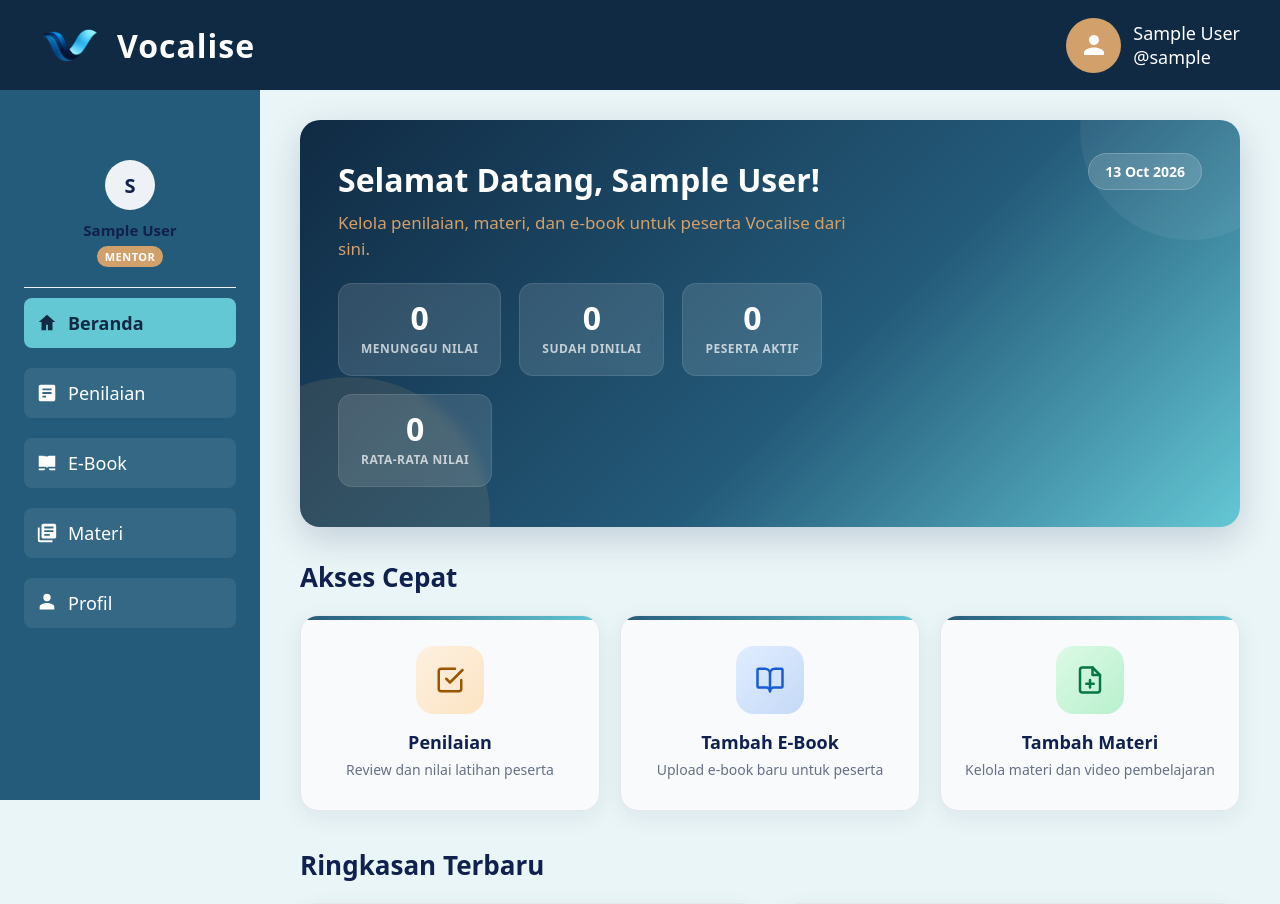
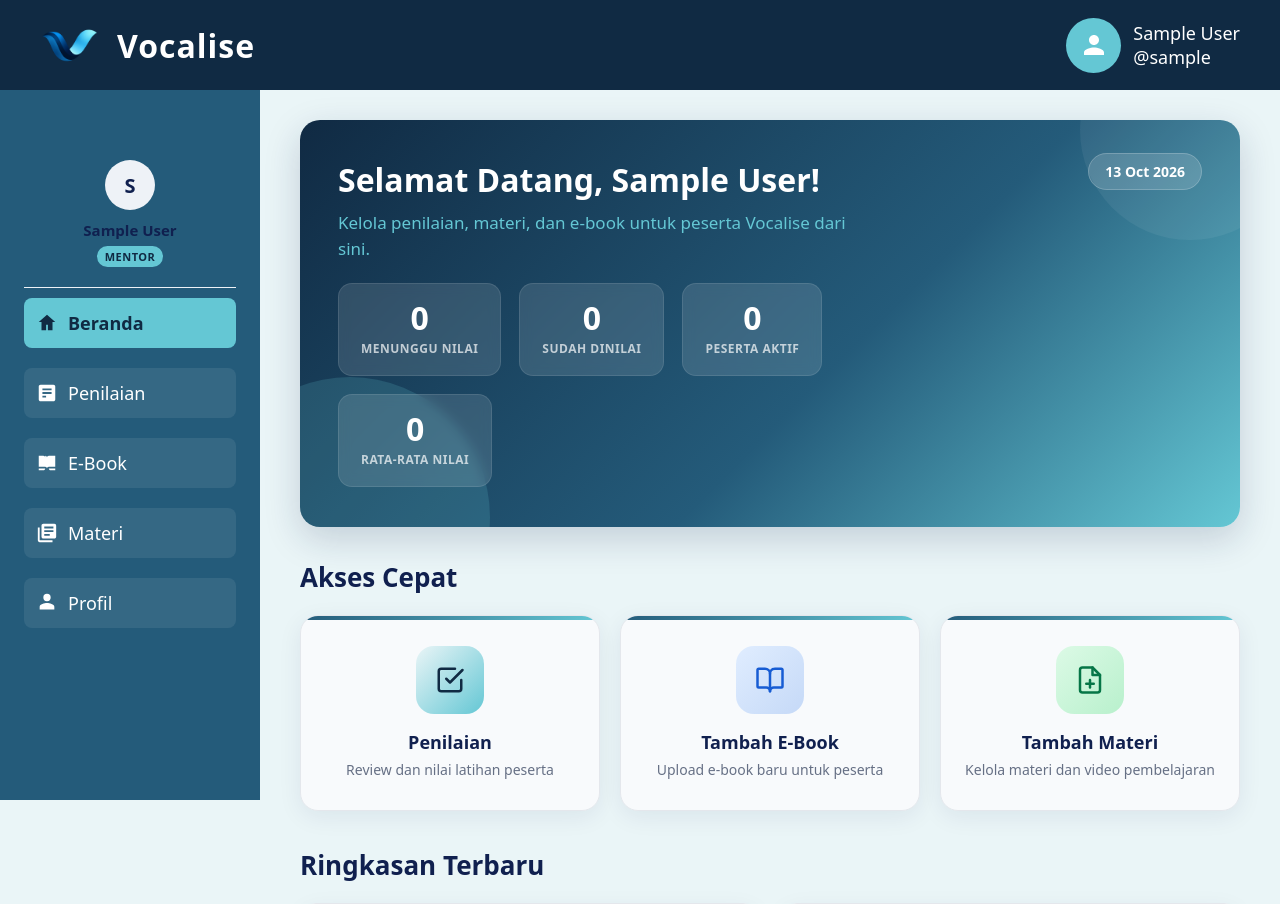
Before and after one commit to IlmanZuhry/Vocalise, a PHP site: page /talklabb/admin/dashboard.php in a window 1280 px wide. Shown: the top 904 px of the page. Run offline with PHP 8.4, Linux system fonts and the light colour scheme; the visitor is signed in with stand-in values (Sample User, id 1); data comes from the database, SQL or seed files in the repository; data that the repository does not hold is empty.

Commit message:
perbaikan

```diff
--- a/admin/dashboard.php
+++ b/admin/dashboard.php
@@ -88,7 +88,7 @@ function mentorScoreValue($submission, $key, $fallback = 75) {
             width: 280px;
             height: 280px;
             border-radius: 50%;
-            background: rgba(210, 160, 107, 0.12);
+            background: rgba(100, 199, 212, 0.18);
             left: -90px;
             bottom: -130px;
         }
@@ -119,7 +119,7 @@ function mentorScoreValue($submission, $key, $fallback = 75) {
 
         .hero-text p {
             font-size: 17px;
-            color: #d2a06b;
+            color: #64C7D4;
             margin: 0 0 22px;
             line-height: 1.5;
         }
@@ -224,7 +224,7 @@ function mentorScoreValue($submission, $key, $fallback = 75) {
             height: 6px;
         }
 
-        .quick-card.card-penilaian::before { background: linear-gradient(135deg, #d2a06b, #e8c49a); }
+        .quick-card.card-penilaian::before { background: linear-gradient(135deg, #245B7A, #64C7D4); }
         .quick-card.card-ebook::before { background: linear-gradient(135deg, #175cd3, #4a8aec); }
         .quick-card.card-materi::before { background: linear-gradient(135deg, #067647, #34c77b); }
 
@@ -238,7 +238,7 @@ function mentorScoreValue($submission, $key, $fallback = 75) {
             margin: 0 auto 16px;
         }
 
-        .quick-card.card-penilaian .quick-card-icon { background: linear-gradient(135deg, #fdf0e0, #fce4c3); }
+        .quick-card.card-penilaian .quick-card-icon { background: linear-gradient(135deg, #EAF5F7, #64C7D4); }
         .quick-card.card-ebook .quick-card-icon { background: linear-gradient(135deg, #e0edff, #c5d9f7); }
         .quick-card.card-materi .quick-card-icon { background: linear-gradient(135deg, #dcfae6, #b8f0cc); }
 
@@ -247,7 +247,7 @@ function mentorScoreValue($submission, $key, $fallback = 75) {
             height: 30px;
         }
 
-        .quick-card.card-penilaian .quick-card-icon svg { color: #9a5600; }
+        .quick-card.card-penilaian .quick-card-icon svg { color: #102A43; }
         .quick-card.card-ebook .quick-card-icon svg { color: #175cd3; }
         .quick-card.card-materi .quick-card-icon svg { color: #067647; }
 
@@ -312,8 +312,8 @@ function mentorScoreValue($submission, $key, $fallback = 75) {
         }
 
         .queue-mini-item:hover {
-            border-color: #d2a06b;
-            background: #fffaf3;
+            border-color: #64C7D4;
+            background: #EAF5F7;
         }
 
         .queue-mini-item .q-avatar {
@@ -379,14 +379,14 @@ function mentorScoreValue($submission, $key, $fallback = 75) {
             align-items: center;
             gap: 6px;
             margin-top: 14px;
-            color: #d2a06b;
+            color: #245B7A;
             font-weight: 700;
             font-size: 14px;
             text-decoration: none;
             transition: color 0.2s;
         }
 
-        .view-all-link:hover { color: #b8864f; }
+        .view-all-link:hover { color: #102A43; }
 
         /* ===== INFO PANEL ===== */
         .info-card {
--- a/admin/inc/header.php
+++ b/admin/inc/header.php
@@ -187,7 +187,7 @@ if (!$mentor) {
 
         <div class="profile-menu-wrap">
             <button type="button" class="profile-menu-toggle" data-profile-menu-toggle aria-expanded="false" aria-haspopup="true">
-                <div class="avatar" style="background:#d2a06b;display:flex;align-items:center;justify-content:center;">
+                <div class="avatar" style="background:#64C7D4;display:flex;align-items:center;justify-content:center;">
                     <svg viewBox="0 0 24 24" width="30" height="30"><path fill="white" d="M12 12c2.21 0 4-1.79 4-4s-1.79-4-4-4-4 1.79-4 4 1.79 4 4 4zm0 2c-2.67 0-8 1.34-8 4v2h16v-2c0-2.66-5.33-4-8-4z"/></svg>
                 </div>
 
--- a/admin/inc/layout_css.php
+++ b/admin/inc/layout_css.php
@@ -154,7 +154,7 @@
   }
 
   .menu-item.active {
-    background: #d2a06b !important;
+    background: #64C7D4 !important;
     color: #ffffff;
     font-weight: 600;
   }
--- a/admin/inc/sidebar.php
+++ b/admin/inc/sidebar.php
@@ -65,7 +65,7 @@ if (isset($mentor) && $mentor) {
             <?= strtoupper(substr($mentor['name'], 0, 1)) ?>
         </div>
         <div style="color: #10204f; font-weight: 800; font-size: 15px; margin-bottom: 4px;"><?= htmlspecialchars($mentor['name']) ?></div>
-        <div style="display: inline-block; background: #d2a06b; color: #fff; font-size: 11px; font-weight: bold; padding: 3px 8px; border-radius: 999px; letter-spacing: 0.5px; text-transform: uppercase;">
+        <div style="display: inline-block; background: #64C7D4; color: #102A43; font-size: 11px; font-weight: bold; padding: 3px 8px; border-radius: 999px; letter-spacing: 0.5px; text-transform: uppercase;">
             <?= $mentorLabel ?>
         </div>
     </div>
--- a/admin/loginad.php
+++ b/admin/loginad.php
@@ -58,7 +58,7 @@ if ($_SERVER['REQUEST_METHOD'] === 'POST') {
 <head>
     <meta charset="UTF-8">
     <meta name="viewport" content="width=device-width, initial-scale=1.0">
-    <title>TALKLAB Mentor Login</title>
+    <title>VOCALISE Mentor Login</title>
     <link rel="stylesheet" href="../style2.css">
     <style>
         .back-link {
--- a/admin/profil.php
+++ b/admin/profil.php
@@ -67,8 +67,8 @@ if (!$mentor) {
             width: 200px;
             height: 200px;
             border-radius: 50%;
-            border: 5px solid #d2a06b;
-            background: #d2a06b;
+            border: 5px solid #64C7D4;
+            background: #64C7D4;
             display: flex;
             align-items: center;
             justify-content: center;
@@ -84,7 +84,7 @@ if (!$mentor) {
 
         .profile-username {
             font-size: 22px;
-            color: #d2a06b;
+            color: #245B7A;
             margin-bottom: 10px;
         }
 
--- a/forgot_password.php
+++ b/forgot_password.php
@@ -79,7 +79,7 @@ if ($_SERVER['REQUEST_METHOD'] === 'POST') {
 <head>
     <meta charset="UTF-8">
     <meta name="viewport" content="width=device-width, initial-scale=1.0">
-    <title>Atur Ulang Kata Sandi - TALKLAB</title>
+    <title>Atur Ulang Kata Sandi - VOCALISE</title>
     <link rel="stylesheet" href="style3.css">
     <style>
         .alert { padding: 12px 16px; border-radius: 8px; margin-bottom: 16px; font-size: 14px; font-weight: 600; }
--- a/includes/header.php
+++ b/includes/header.php
@@ -187,7 +187,7 @@ $app->ensureSession();
                     <?php if (!empty($displayFoto)): ?>
                         <img src="<?= $displayFoto ?>" class="avatar" alt="Foto profil">
                     <?php else: ?>
-                        <div class="avatar" style="background:#d2a06b;display:flex;align-items:center;justify-content:center;">
+                        <div class="avatar" style="background:#64C7D4;display:flex;align-items:center;justify-content:center;">
                             <svg viewBox="0 0 24 24" width="30" height="30"><path fill="white" d="M12 12c2.21 0 4-1.79 4-4s-1.79-4-4-4-4 1.79-4 4 1.79 4 4 4zm0 2c-2.67 0-8 1.34-8 4v2h16v-2c0-2.66-5.33-4-8-4z"/></svg>
                         </div>
                     <?php endif; ?>
--- a/includes/layout_css.php
+++ b/includes/layout_css.php
@@ -154,7 +154,7 @@
   }
 
   .menu-item.active {
-    background: #d2a06b !important;
+    background: #64C7D4 !important;
     color: #ffffff;
     font-weight: 600;
   }
--- a/materi_detail.php
+++ b/materi_detail.php
@@ -20,7 +20,7 @@ $completedVideoIds = $currentUser ? $app->getCompletedVideoIds($currentUser['Id_
 <head>
     <meta charset="UTF-8">
     <meta name="viewport" content="width=device-width, initial-scale=1.0">
-    <title>TALKLAB - <?= htmlspecialchars($material['title']) ?></title>
+    <title>VOCALISE - <?= htmlspecialchars($material['title']) ?></title>
     <?php include 'includes/layout_css.php'; ?>
     <style>
         * { margin: 0; padding: 0; box-sizing: border-box; font-family: system-ui, sans-serif; }
--- a/regis.php
+++ b/regis.php
@@ -44,7 +44,7 @@ if ($_SERVER['REQUEST_METHOD'] === 'POST') {
 <head>
     <meta charset="UTF-8">
     <meta name="viewport" content="width=device-width, initial-scale=1.0">
-    <title>TALKLAB - Daftar Akun</title>
+    <title>VOCALISE - Daftar Akun</title>
     <link rel="stylesheet" href="style3.css">
     <style>
         .alert {
```
Also changed, not shown: admin/penilaian.php (+7 -7 lines).
